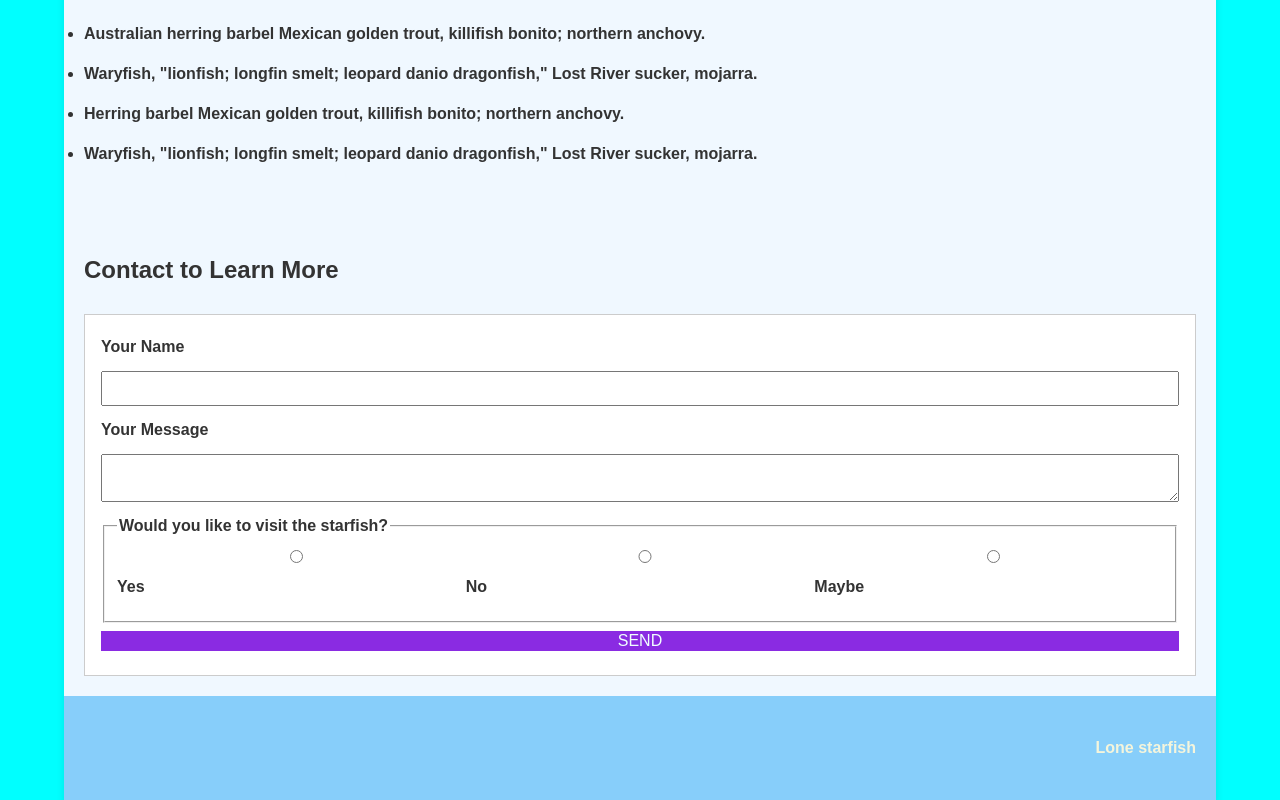
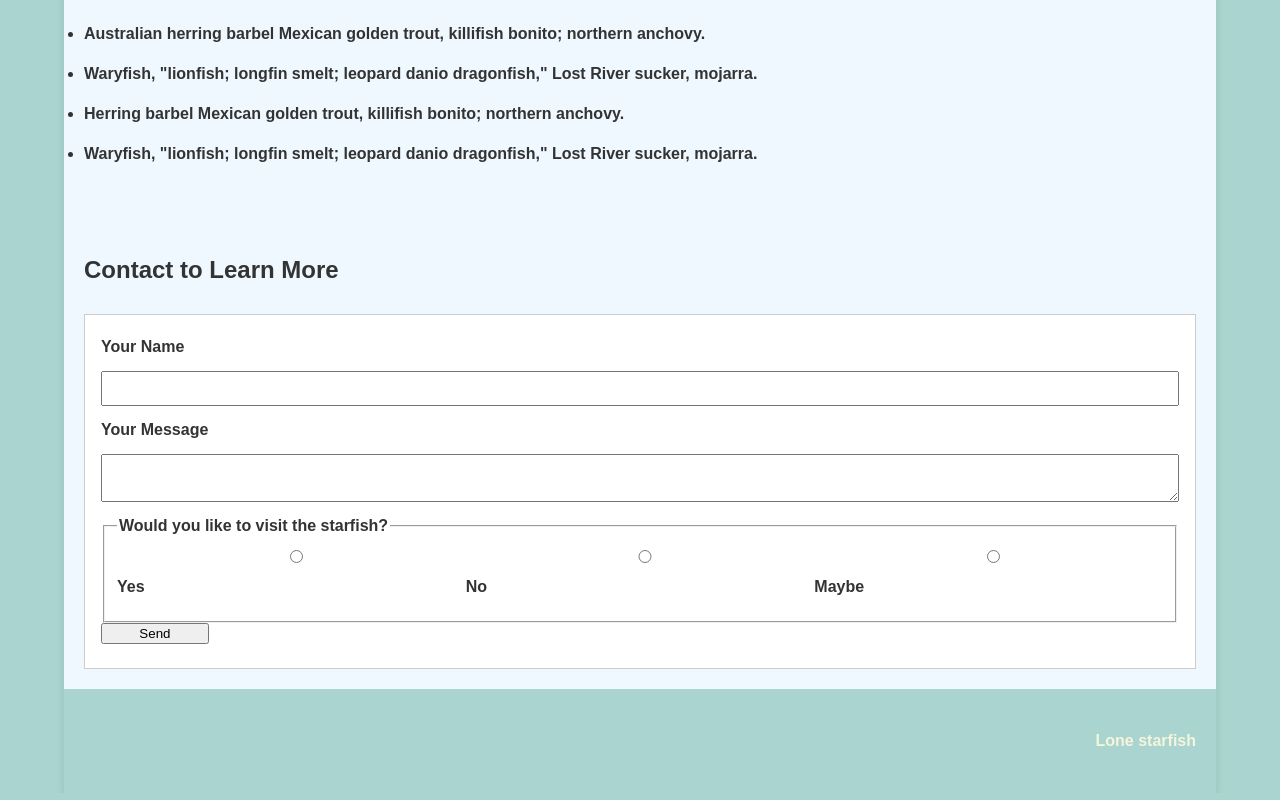
Before and after one commit to eagl0037/midterm, a plain HTML site: page index.html in a window 1280 px wide. Shown: the part 910-1710 px from the top of the page. Drawn offline with Linux system fonts and the light colour scheme.

Commit message:
edited css

```diff
--- a/css/main.css
+++ b/css/main.css
@@ -11,7 +11,7 @@ body {
   font-family: arial , sans-serif;
   line-height: 2;
   color: #333;
-  background-color: aqua;
+  background-color: #aad4cf;
   margin: 0%;
   padding: 0%;
 
@@ -148,20 +148,7 @@ article h2 {
   display: flex;
 }
 
-form button {
 
-  padding: 10px 20 px;
-  background-color: blueviolet;
-  color: azure;
-  border: none;
-  cursor: pointer;
-  font-size: 1rem;
-  text-transform: uppercase;
-  margin-top: 0.5rem;
-  margin-bottom: 0.5rem;
-  width: auto;
-  display: inline-block;
-}
 
 
 form {
@@ -171,13 +158,27 @@ form {
   background-color: white;
 }
 
-form label,
-form input,
-form textarea,
+form label {
+  display: block;
+  margin-bottom: 0.5rem;
+  width: 100%;
+}
+form input {
+
+  display: block;
+  margin-bottom: 0.5rem;
+  width: 100%;
+}
+form textarea {
+
+  display: block;
+  margin-bottom: 0.5rem;
+  width: 100%;
+}
 form button {
   display: block;
   margin-bottom: 0.5rem;
-  width: 100%;
+  width: 10%;
 }
 
 form input[type="text"],
@@ -192,7 +193,7 @@ footer {
   text-align: right;
   display: flex;
   justify-content: flex-end;
-  background-color: lightskyblue;
+  background-color: #aad4cf;
   color: beige;
   position: relative;
   bottom: 0;
@@ -204,7 +205,7 @@ footer {
 }
 
 .main-container {
-  background-color: aliceblue;
+  background-color: aad4cf;
   padding: 0;
 }
 
```
